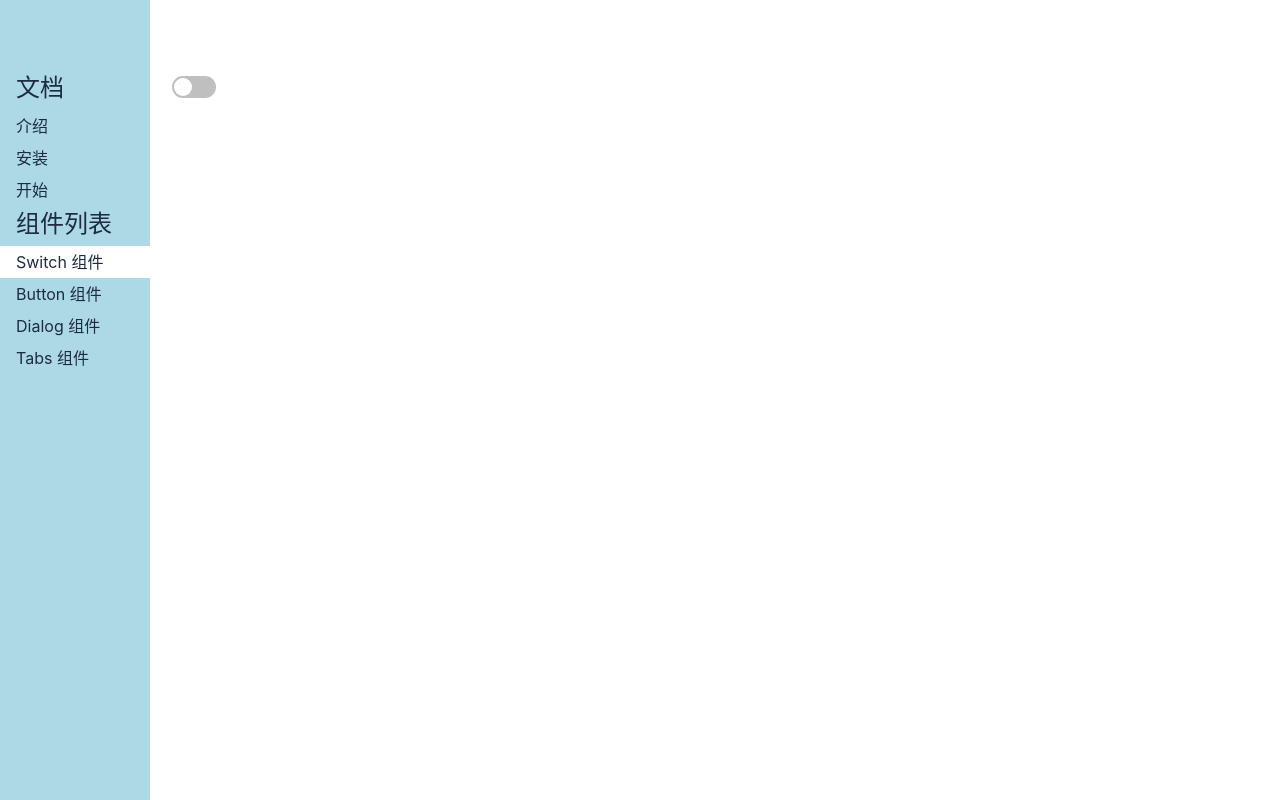
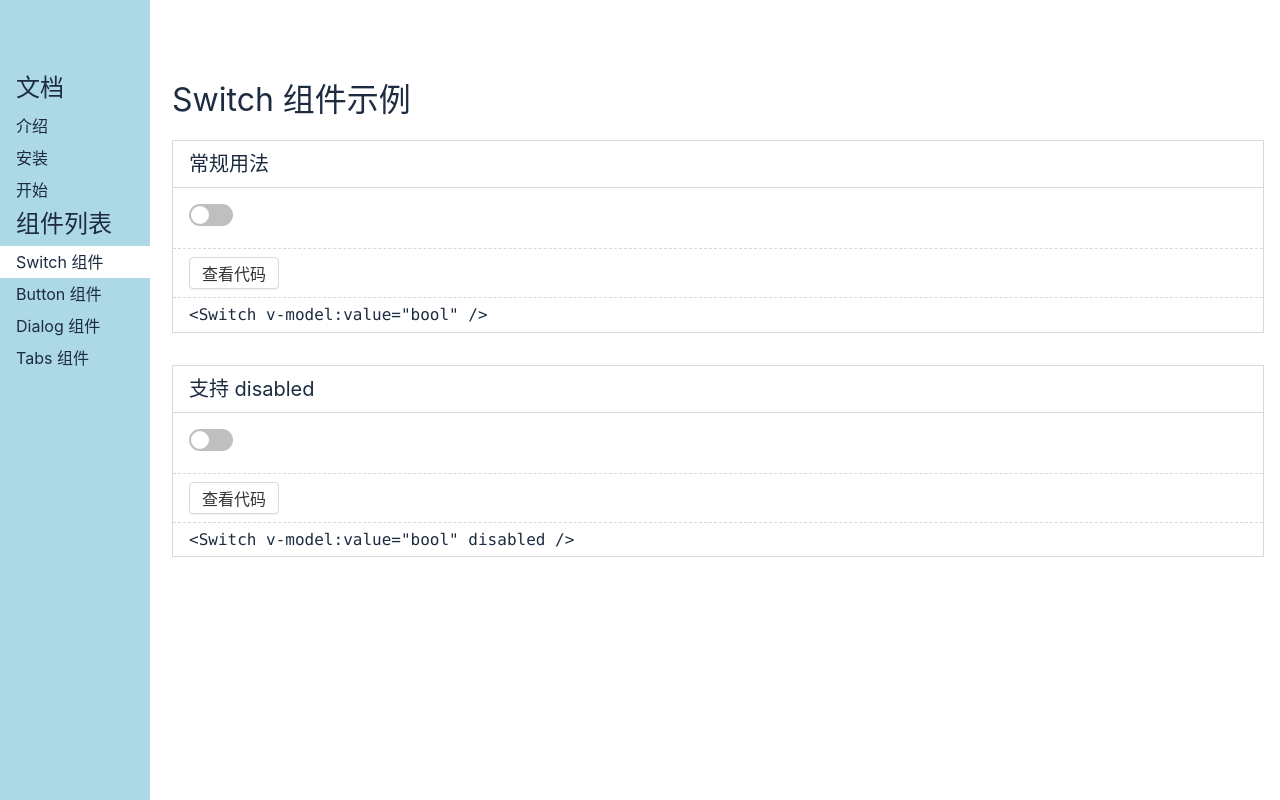
Before and after one commit to LuLiang0307/gulu-ui, a Vue app: page /#/doc/switch in a window 1280 px wide. Built offline with nearby package versions, Linux system fonts and the light colour scheme.

Commit message:
抽离用户需要拷贝的代码

```diff
--- /dev/null
+++ b/src/components/Switch1.demo.vue
@@ -0,0 +1,21 @@
+<template>
+<Switch v-model:value="bool" />
+</template>
+
+<script lang="ts">
+import Switch from '../lib/Switch.vue'
+import {
+  ref
+} from 'vue'
+export default {
+  components: {
+    Switch,
+  },
+  setup() {
+    const bool = ref(false)
+    return {
+      bool
+    }
+  }
+}
+</script>
--- /dev/null
+++ b/src/components/Switch2.demo.vue
@@ -0,0 +1,21 @@
+<template>
+<Switch v-model:value="bool" disabled />
+</template>
+
+<script lang="ts">
+import Switch from '../lib/Switch.vue'
+import {
+  ref
+} from 'vue'
+export default {
+  components: {
+    Switch,
+  },
+  setup() {
+    const bool = ref(false)
+    return {
+      bool
+    }
+  }
+}
+</script>
--- a/src/components/SwitchDemo.vue
+++ b/src/components/SwitchDemo.vue
@@ -1,21 +1,76 @@
 <template>
   <div>
-    <Switch v-model:value=y />
+    <h1>Switch 组件示例</h1>
+    <div class="demo">
+      <h2>常规用法</h2>
+      <div class="demo-component">
+        <Switch1Demo />
+      </div>
+      <div class="demo-actions">
+        <Button>查看代码</Button>
+      </div>
+      <div class="demo-code">
+        <pre>&lt;Switch v-model:value="bool" /&gt;</pre>
+      </div>
+    </div>
+    <div class="demo">
+      <h2>支持 disabled</h2>
+      <div class="demo-component">
+        <Switch2Demo />
+      </div>
+      <div class="demo-actions">
+        <Button>查看代码</Button>
+      </div>
+      <div class="demo-code">
+        <pre>&lt;Switch v-model:value="bool" disabled /&gt;</pre>
+      </div>
+    </div>
   </div>
 </template>
 <script>
-import { ref } from 'vue'
-import Switch from '../lib/Switch.vue'
+import { ref } from "vue";
+import Switch from "../lib/Switch.vue";
+import Button from "../lib/Button.vue";
+import Switch1Demo from "../components/Switch1.demo.vue";
+import Switch2Demo from "../components/Switch2.demo.vue";
 export default {
   components: {
-    Switch
+    Switch,
+    Button,
+    Switch1Demo,
+    Switch2Demo,
   },
-  setup(){
-    const y = ref(false)
-    return {y}
+  setup() {
+    const bool = ref(false);
+    return { bool };
+  },
+};
+</script>
+<style scoped lang="scss">
+$border-color: #d9d9d9;
+.demo {
+  border: 1px solid $border-color;
+  margin: 16px 0 32px;
+  > h2 {
+    font-size: 20px;
+    padding: 8px 16px;
+    border-bottom: 1px solid $border-color;
+  }
+  &-component {
+    padding: 16px;
+  }
+  &-actions {
+    padding: 8px 16px;
+    border-top: 1px dashed $border-color;
+  }
+  &-code {
+    padding: 8px 16px;
+    border-top: 1px dashed $border-color;
+    > pre {
+      line-height: 1.1;
+      font-family: Consolas, "Courier New", Courier, monospace;
+      margin: 0;
+    }
   }
 }
-</script>
-<style module lang="scss">
-
 </style>
--- a/src/router.ts
+++ b/src/router.ts
@@ -6,9 +6,6 @@
 import DialogDemo from './components/DialogDemo.vue'
 import TabsDemo from './components/TabsDemo.vue'
 import DocDemo from './components/DocDemo.vue'
-import Intro from './views/Intro.vue';
-import GetStarted from './views/GetStarted.vue';
-import Install from './views/Install.vue';
 import {h} from 'vue';
 import Markdown from './components/Markdown.vue';
 
```
